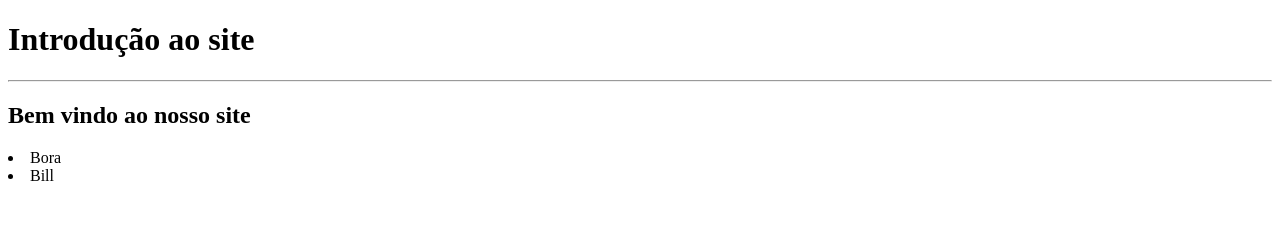
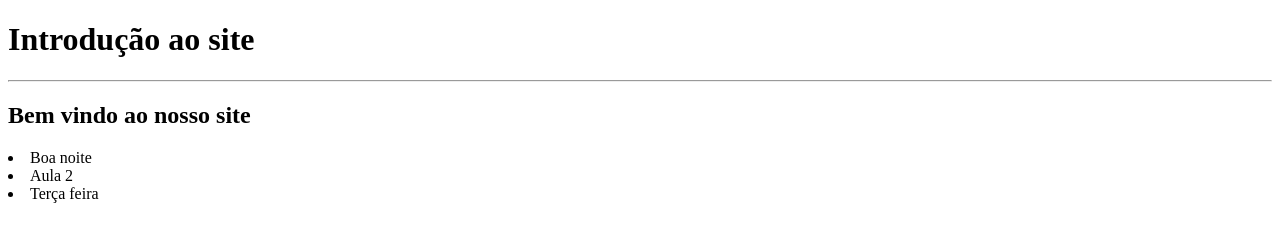
Before and after one commit to pedromalteze/scmPedroFelipe, a plain HTML site: page index.html in a window 1280 px wide. Drawn offline with Linux system fonts and the light colour scheme.

Commit message:
Commit Felipe

```diff
--- a/index.html
+++ b/index.html
@@ -10,8 +10,9 @@
 <title>Engenharia de Software III</title>
 </head>
 <body>
-    <li>Bora</li>
-    <li>Bill</li>
+    <li>Boa noite</li>
+    <li>Aula 2</li>
+    <li>Terça feira </li>
 </body>
 
 </html>
```
